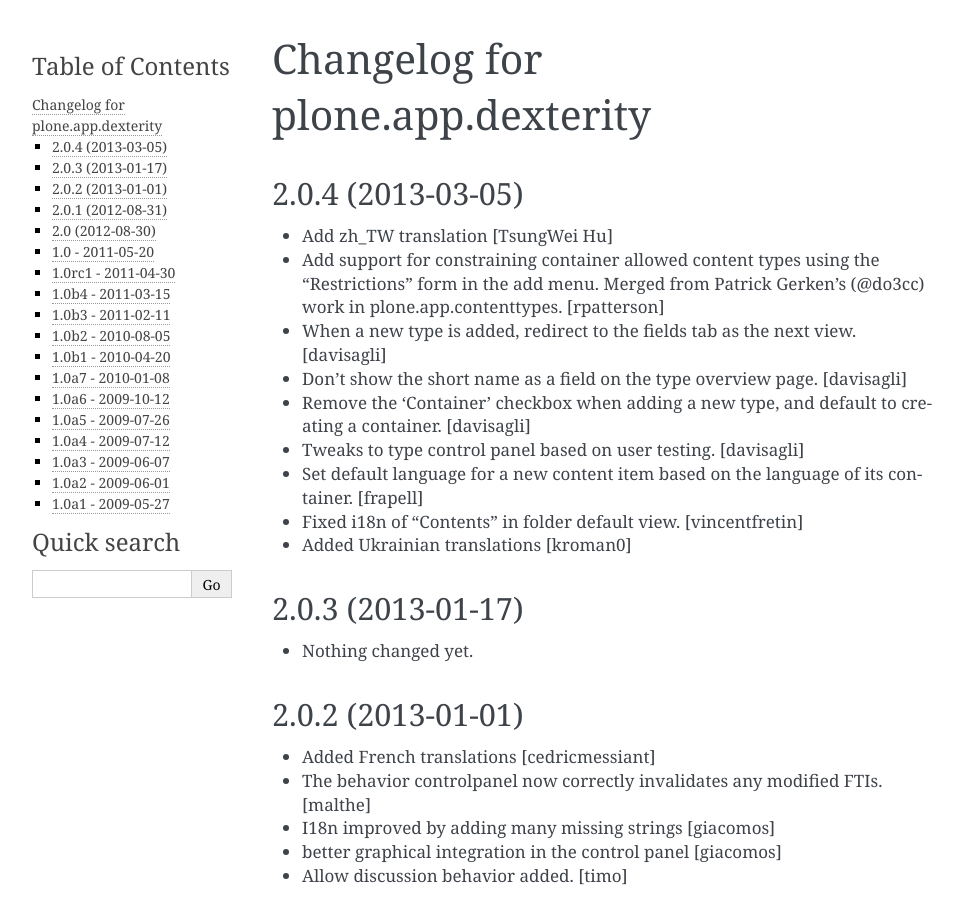
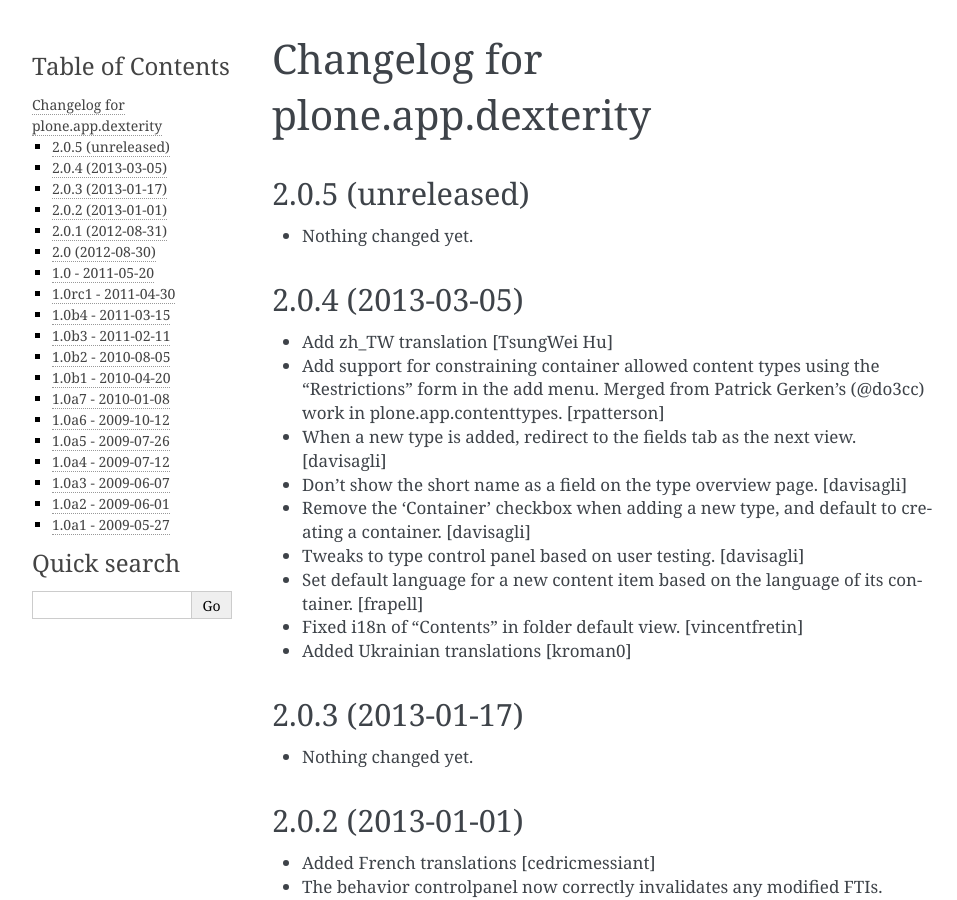
Before and after one commit to plone/plone.app.dexterity, a Sphinx documentation site: the page built from docs/HISTORY.txt, in a window 1280 px wide and 900 px high. Shown: the whole window, without its empty margins (148-1105 px from the left). Built offline with Sphinx 7.4.7, drawn with Linux system fonts in a browser that asks for light colours.

Commit message:
Back to development: 2.0.5

```diff
--- a/docs/HISTORY.txt
+++ b/docs/HISTORY.txt
@@ -1,5 +1,11 @@
 Changelog for plone.app.dexterity
 =================================
+
+2.0.5 (unreleased)
+------------------
+
+- Nothing changed yet.
+
 
 2.0.4 (2013-03-05)
 ------------------
--- a/setup.py
+++ b/setup.py
@@ -1,7 +1,7 @@
 from setuptools import setup, find_packages
 import os
 
-version = '2.0.4'
+version = '2.0.5.dev0'
 
 setup(name='plone.app.dexterity',
       version=version,
```
